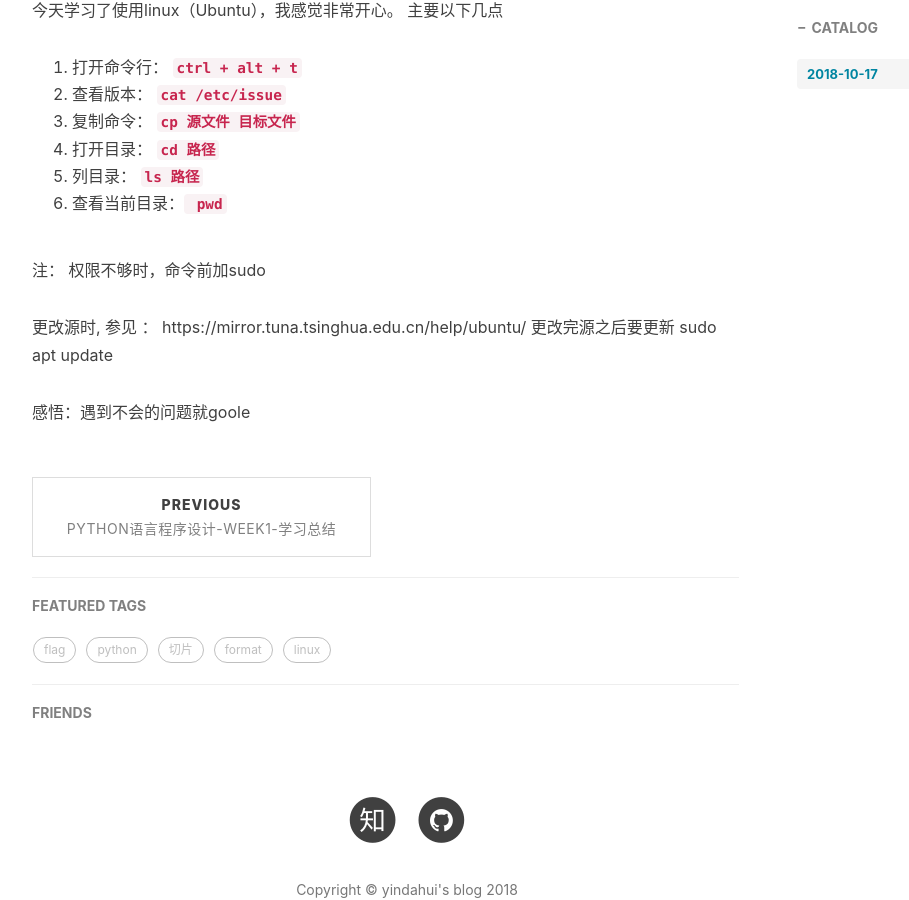
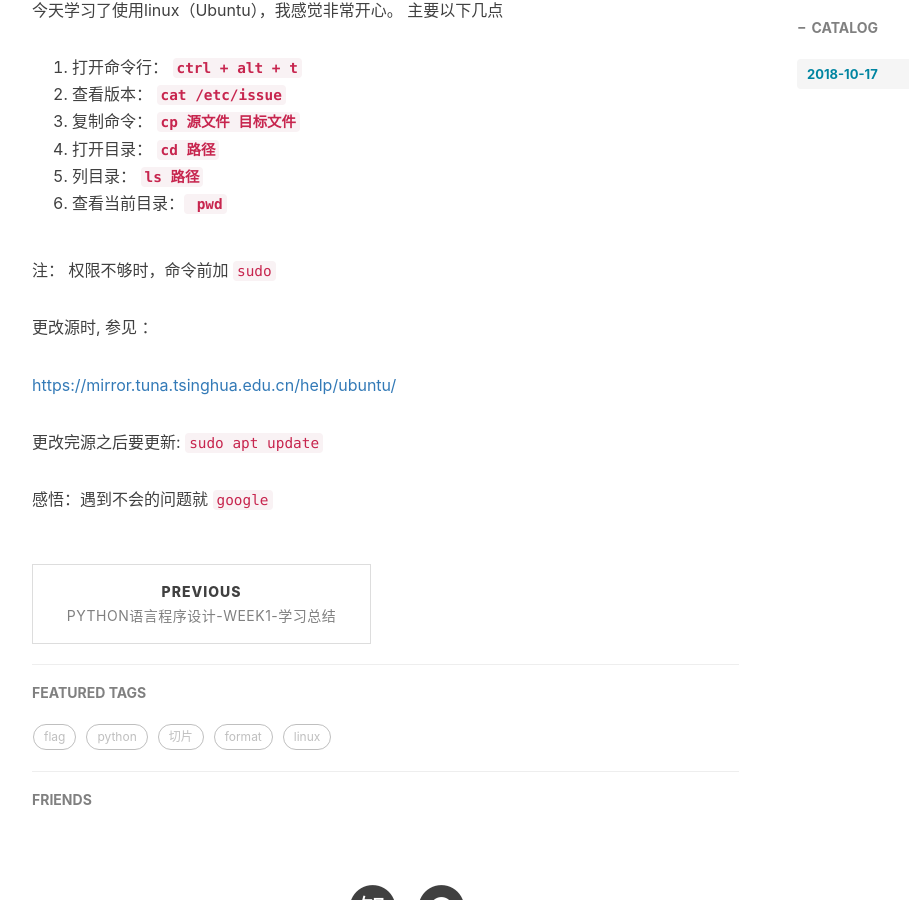
Before and after one commit to yindahui/yindahui.github.io, a Jekyll site: the page built from _posts/2018-10-17-Linux学习笔记-持续更新.md, in a window 1280 px wide and 900 px high, scrolled down 632 px. Shown: the whole window, without its empty margins (233-1142 px from the left). Built offline with Jekyll 4.4.1, drawn with Linux system fonts in a browser that asks for light colours; nearby versions of some CDN libraries; comment, search, counter and statistics services are not loaded; some of the changed lines change nothing that is shown; grey boxes are pictures that could not be loaded.

Commit message:
Update _posts/2018-10-17-Linux学习笔记-持续更新.md

```diff
--- a/_posts/2018-10-17-Linux学习笔记-持续更新.md
+++ b/_posts/2018-10-17-Linux学习笔记-持续更新.md
@@ -21,10 +21,12 @@ tags:
 5. 列目录： **`ls 路径`**
 6. 查看当前目录：**` pwd`**
 
-注： 权限不够时，命令前加sudo
+注： 权限不够时，命令前加 `sudo`
 
 更改源时, 参见 ：
-https://mirror.tuna.tsinghua.edu.cn/help/ubuntu/
-更改完源之后要更新  sudo apt update
 
-感悟：遇到不会的问题就goole
+[https://mirror.tuna.tsinghua.edu.cn/help/ubuntu/](https://mirror.tuna.tsinghua.edu.cn/help/ubuntu/)
+
+更改完源之后要更新:  `sudo apt update`
+
+感悟：遇到不会的问题就 `google`
```
